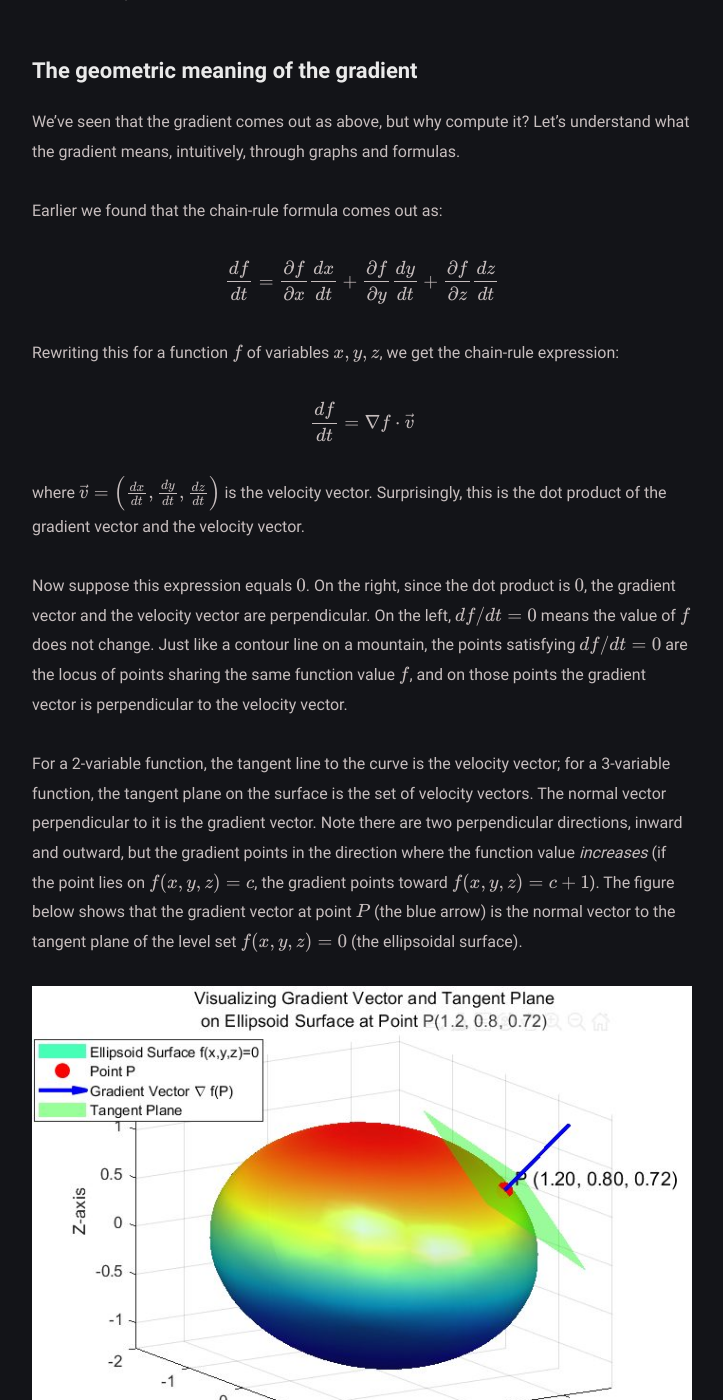
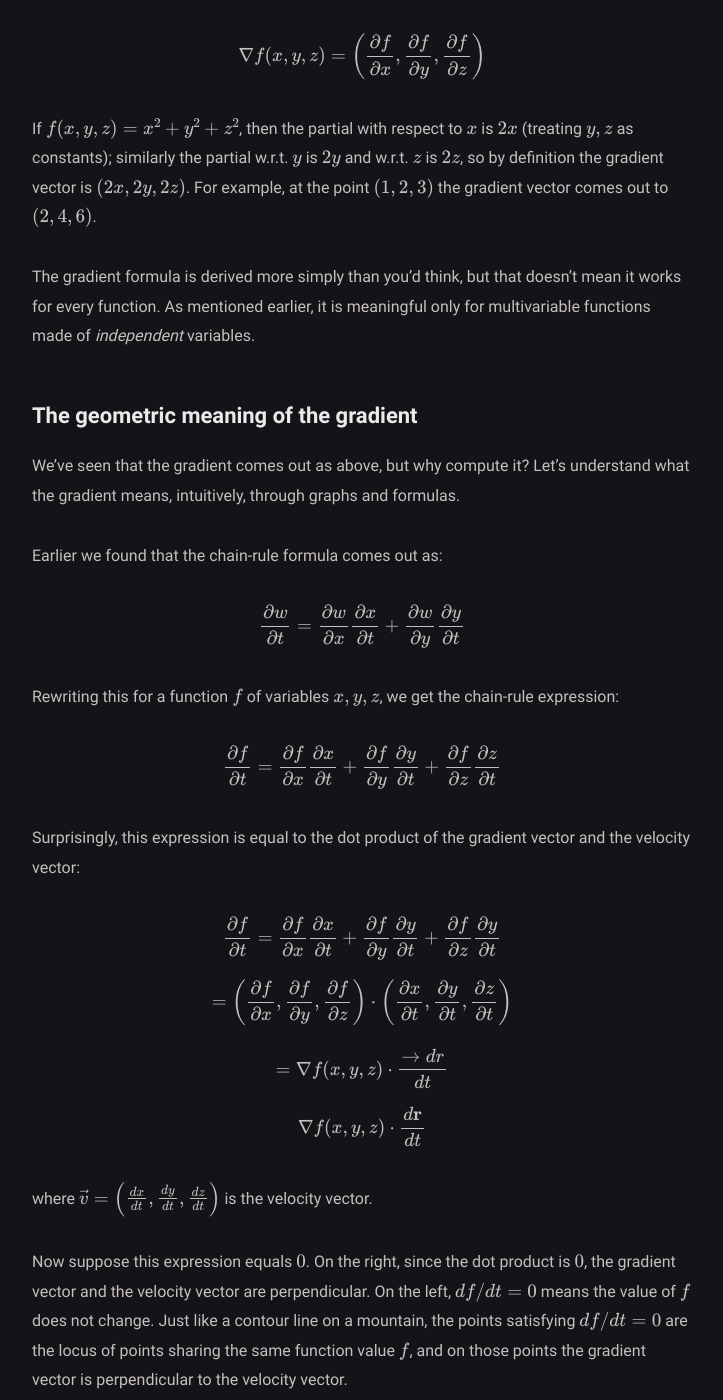
Before and after one commit to Oasisforhaanee/Oasisforhaanee.github.io, a Jekyll site: the page built from _posts/2025-12-07-partial-derivatives-and-gradient.md, in a window 1280 px wide and 1400 px high, scrolled down 5644 px. Shown: the whole window, without its empty margins (278-1001 px from the left). Built offline with Jekyll 4.4.1, drawn with Linux system fonts in a browser that asks for light colours; comment, search, counter and statistics services are not loaded; some of the changed text lies outside the part shown.

Commit message:
Update post: full translation with all equations + canonicalURL

```diff
--- a/_posts/2025-12-07-partial-derivatives-and-gradient.md
+++ b/_posts/2025-12-07-partial-derivatives-and-gradient.md
@@ -24,6 +25,10 @@
 
 A function built from independent variables is a little different from the functions we usually know. Let me give an example.
 
+$$f\left(x,y\right)=x^2+y^2$$
+
+$$r^2=x^2+y^2$$
+
 The function $f(x,y)$ above is a multivariable function of two variables, $x$ and $y$, while the equation below is the familiar equation of a circle. $f$ looks similar to the circle equation, but it is different. In the circle equation, as the absolute value of $x$ grows the absolute value of $y$ shrinks — $x$ and $y$ are in a *dependent* relationship where each affects the other. But for the function $f$, over the points of the $xy$-coordinate plane, the $x$ and $y$ values do not influence each other — they stand in an *independent* relationship. When $x$ or $y$ changes, only the value of the function $f$ changes.
 
 A function composed of such independent variables is what we call a **multivariable function**.
@@ -32,9 +37,7 @@
 
 ![A contour plot draws the level curves that connect points of equal height.](/assets/img/img_page07.jpg)
 
-A contour plot shows the level curves connecting points of equal height.
-
-To help build intuition, we can use the idea of a **contour plot**. A contour connects points that share the same height. Joining points of equal height gives us closed curves like those in the figure above. The same holds for $f(x,y)=x^2+y^2$. If we place $f(x,y)$ along the height of the $z$-axis in 3D, we get the graph shown below.
+A contour plot also draws level curves that connect points of equal height. To help build intuition, we can use the idea of a **contour plot**. A contour connects points that share the same height. Joining points of equal height gives us closed curves like those in the figure above. The same holds for $f(x,y)=x^2+y^2$. If we place $f(x,y)$ along the height of the $z$-axis in 3D, we get the graph shown below.
 
 ![The graph of $z=x^2+y^2$.](/assets/img/Screenshot_20251207_114700_KakaoTalk.jpg)
 
@@ -46,11 +49,15 @@
 
 A partial derivative means, for an expression made of several variables, treating all variables except one as constants and differentiating the function with respect to that single variable to obtain its instantaneous rate of change. It is used to find the rate of change with respect to each variable in a multivariable function whose variables act independently.
 
+$$\frac{\partial f}{\partial x}\ \ \ \ \ \ \ \ \ f_x$$
+
 The partial derivative symbol uses a rounded "d" on the left, or a superscript notation on the right.
 
+### The geometric meaning of a partial derivative
+
+The multivariable function of $x$ and $y$, $z=x^2+xy+y^2$:
+
 ![The geometric meaning of a partial derivative.](/assets/img/images_swan9405_post_cb6f5f98-1c93-4aaf-a4ee-a5bead9115d4_image.png)
-
-The geometric meaning of a partial derivative
 
 The graph above is the 3D plot of the multivariable function $z=x^2+xy+y^2$. If you were asked to draw a tangent line at some point, the 3D surface would let you draw infinitely many tangents. To get the derivative in a particular direction, you must fix the direction — and that's where the partial derivative comes in.
 
@@ -62,7 +69,7 @@
 
 Suppose the function $w(x,y)$ depends on $x$ and $y$, and $x=x(t)$, $y=y(t)$ are themselves dependent on $t$. Then the derivative of $w$ with respect to $t$ is:
 
-$$\frac{dw}{dt}=\frac{\partial w}{\partial x}\frac{dx}{dt}+\frac{\partial w}{\partial y}\frac{dy}{dt}$$
+$$\frac{\partial w}{\partial t}=\frac{\partial w}{\partial x}\frac{\partial x}{\partial t}+\frac{\partial w}{\partial y}\frac{\partial y}{\partial t}$$
 
 The first term on the right is the change in $w$ caused by $x$, and the second term is the change caused by $y$. This product of partial derivatives appears because $w$'s change with respect to $t$ is affected by both the change in $x$ as $t$ changes and the change in $y$ as $t$ changes.
 
@@ -70,7 +77,11 @@
 
 Implicit differentiation from high-school calculus also uses the chain rule. Consider the classic example of differentiating the circle equation $x^2+y^2=r^2$ with respect to $x$. Since $x$ and $y$ are not independent but dependent variables influencing each other, we must apply the chain rule. That gives:
 
-$$\frac{d}{dx}\left(x^2+y^2\right)=\frac{d}{dx}\left(r^2\right) \quad\Rightarrow\quad 2x+2y\frac{dy}{dx}=0 \quad\Rightarrow\quad \frac{dy}{dx}=-\frac{x}{y}$$
+$$\frac{d}{dx}(x^2+y^2)=\frac{d}{dx}(r^2)$$
+
+$$\frac{d}{dx}(x^2)+\frac{d}{dx}(y^2)=\frac{d(x^2)}{dx}\cdot \frac{dx}{dx}+\frac{d(y^2)}{dy}\cdot \frac{dy}{dx}=2x+2y\frac{dy}{dx}=0$$
+
+$$\frac{dy}{dx}=-\frac{2x}{2y}=-\frac{x}{y}$$
 
 As you can see, the chain rule is a crucial bridge that lets us differentiate even when variables are dependent. I remember using it a lot back when I studied my major, and it's well worth knowing.
 
@@ -78,11 +89,11 @@
 
 First, the definition of the gradient. The gradient is the vector made of the partial derivatives of a function (built from independent variables) with respect to each of its variables. In symbols:
 
-$$\nabla f = \left(\frac{\partial f}{\partial x_1},\frac{\partial f}{\partial x_2},\dots,\frac{\partial f}{\partial x_n}\right)$$
+$$\nabla f(\mathbf{x})=\left(\frac{\partial f}{\partial x_1},\frac{\partial f}{\partial x_2},\dots ,\frac{\partial f}{\partial x_n}\right)$$
 
 The formula above means that the gradient of a function $f$ expressed in the independent variables $x_1,x_2,\dots,x_n$, evaluated at the point $x$, is the vector written above. This is the general definition; in the more intuitive 3D setting, for a function $f$ of the independent variables $x,y,z$, the gradient is:
 
-$$\nabla f = \left(\frac{\partial f}{\partial x},\frac{\partial f}{\partial y},\frac{\partial f}{\partial z}\right)$$
+$$\nabla f(x,y,z)=\left(\frac{\partial f}{\partial x},\frac{\partial f}{\partial y},\frac{\partial f}{\partial z}\right)$$
 
 If $f(x,y,z)=x^2+y^2+z^2$, then the partial with respect to $x$ is $2x$ (treating $y,z$ as constants); similarly the partial w.r.t. $y$ is $2y$ and w.r.t. $z$ is $2z$, so by definition the gradient vector is $(2x,2y,2z)$. For example, at the point $(1,2,3)$ the gradient vector comes out to $(2,4,6)$.
 
@@ -94,13 +105,23 @@
 
 Earlier we found that the chain-rule formula comes out as:
 
-$$\frac{df}{dt}=\frac{\partial f}{\partial x}\frac{dx}{dt}+\frac{\partial f}{\partial y}\frac{dy}{dt}+\frac{\partial f}{\partial z}\frac{dz}{dt}$$
+$$\frac{\partial w}{\partial t}=\frac{\partial w}{\partial x}\frac{\partial x}{\partial t}+\frac{\partial w}{\partial y}\frac{\partial y}{\partial t}$$
 
 Rewriting this for a function $f$ of variables $x,y,z$, we get the chain-rule expression:
 
-$$\frac{df}{dt}=\nabla f\cdot\vec{v}$$
+$$\frac{\partial f}{\partial t}=\frac{\partial f}{\partial x}\frac{\partial x}{\partial t}+\frac{\partial f}{\partial y}\frac{\partial y}{\partial t}+\frac{\partial f}{\partial z}\frac{\partial z}{\partial t}$$
 
-where $\vec{v}=\left(\frac{dx}{dt},\frac{dy}{dt},\frac{dz}{dt}\right)$ is the velocity vector. Surprisingly, this is the dot product of the gradient vector and the velocity vector.
+Surprisingly, this expression is equal to the dot product of the gradient vector and the velocity vector:
+
+$$\frac{\partial f}{\partial t}=\frac{\partial f}{\partial x}\frac{\partial x}{\partial t}+\frac{\partial f}{\partial y}\frac{\partial y}{\partial t}+\frac{\partial f}{\partial z}\frac{\partial y}{\partial t}$$
+
+$$=\left(\frac{\partial f}{\partial x},\frac{\partial f}{\partial y},\frac{\partial f}{\partial z}\right)\cdot \left(\frac{\partial x}{\partial t},\frac{\partial y}{\partial t},\frac{\partial z}{\partial t}\right)$$
+
+$$=\nabla f(x,y,z)\cdot \frac{\xrightarrow {\ }{dr}}{dt}$$
+
+$$\nabla f(x,y,z)\cdot \frac{d\mathbf{r}}{dt}$$
+
+where $\vec{v}=\left(\frac{dx}{dt},\frac{dy}{dt},\frac{dz}{dt}\right)$ is the velocity vector.
 
 Now suppose this expression equals $0$. On the right, since the dot product is $0$, the gradient vector and the velocity vector are perpendicular. On the left, $df/dt=0$ means the value of $f$ does not change. Just like a contour line on a mountain, the points satisfying $df/dt=0$ are the locus of points sharing the same function value $f$, and on those points the gradient vector is perpendicular to the velocity vector.
 
```
Also changed, not shown: other parts of _posts/2025-12-07-partial-derivatives-and-gradient.md (+2 -1 lines).
